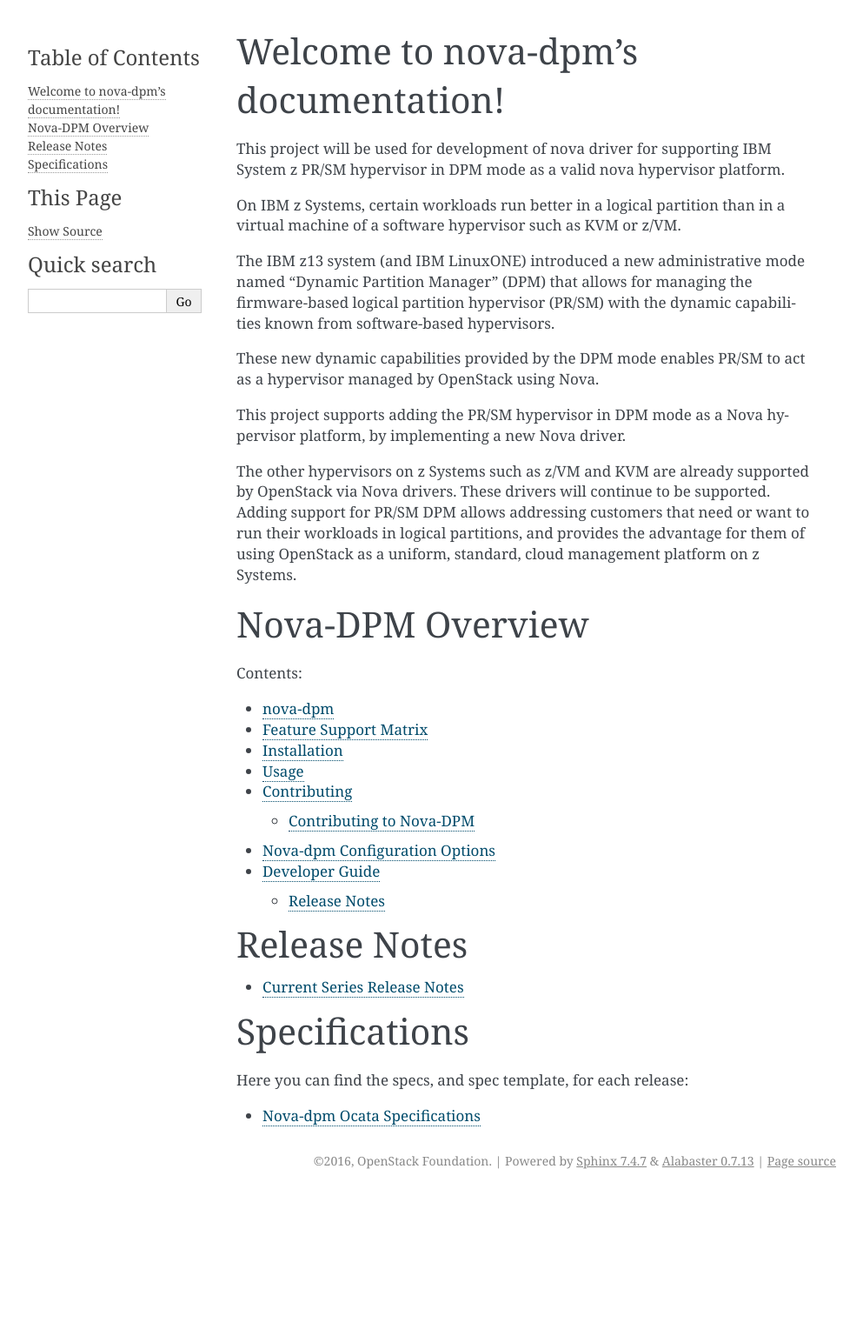
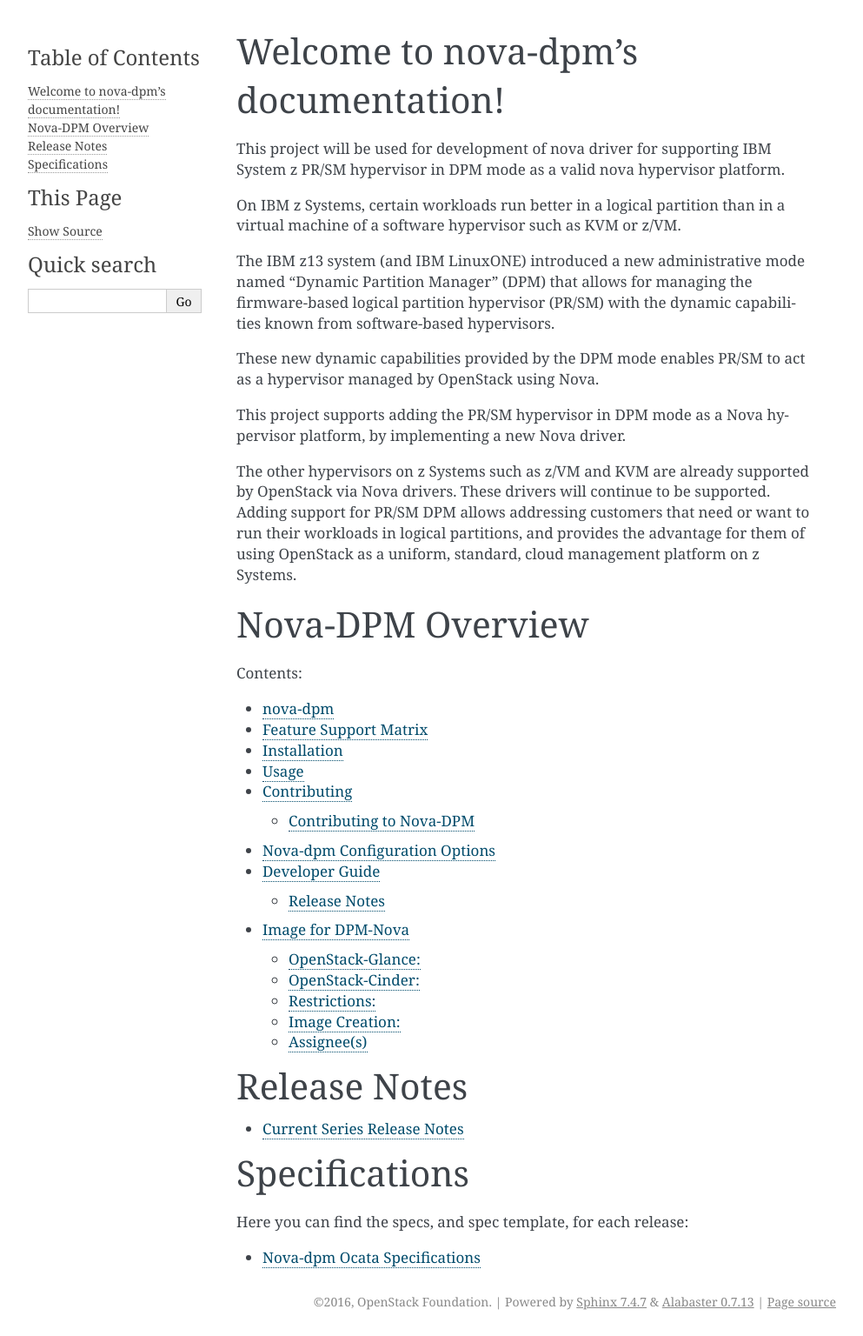
Before and after one commit to openstack-archive/nova-dpm, a Sphinx documentation site: the page built from doc/source/index.rst, in a window 1280 px wide. Shown: the whole page at 87% size, without its empty margins (148-1141 px from the left). Built offline with Sphinx 7.4.7, drawn with Linux system fonts in a browser that asks for light colours; before the commit the page ends 1374 px from its top, so only the background shows below that; some of the changed lines change nothing that is shown.

Commit message:
DPM Nova Image spec
Change-Id: Icc65fcbafc4889e3f147bae9cfadfc8890439fc4

```diff
--- /dev/null
+++ b/doc/source/image.rst
@@ -0,0 +1,82 @@
+..
+
+
+==========================================
+Image for DPM-Nova
+==========================================
+OpenStack integrated with zSystems is expected to support booting instances from Operating system in qcow2 and raw file formats. This spec explains the qcow2 image format creation for RHEL, Ubuntu ... supporting S/390 architecture.
+
+OpenStack-Glance:
+-----------------
+
+* Glance_ which is expected to maintain image files for instances created using OpenStack.
+
+* The images generated for OpenStack dpm integration will be uploaded to Glance which can be later used to create Volume.
+
+OpenStack-Cinder:
+-----------------
+
+* Bootable-volume_ is created out of the image using OpenStack-Cinder_ drivers and used to launch an Instance in OpenStack.
+
+Restrictions:
+-------------
+
+* Commonly used methodologies like snapshot creation using LVM_ are not supported by PR/SM hypervisor on zSystems.
+
+Image Creation:
+---------------
+
+* The image creation requires generalizing the boot volume attributes on an existing installed operation system(S/390 architecture) to be able to easily port the image from one partition to another based on the volume chosen.
+
+* **Image boot parameters** that are generated during the image installation process are Target-WWPN_ and LUN_.
+  Usually image installed on a partion on zSystem will contain the FCP attributes in zipl.conf_
+          rd.zfcp = 0.0.fc00,0x5105074308c212e9,0x401040a300000000
+  The above attribute will be generalized to rd.zfcp = ipldev and image creation procedure will update the ipldev parameter to relevant WWPN, LUN  based on the volume chosen for installation.
+
+* **Cloud-init** is installed on this volume as it  handles the early initialization process like setting hostname,generating ssh keys,assigning IP address,etc.,
+
+* Using qemu-img,qcow2 is extracted from this image installed volume and uploaded to Glance.
+
+Assignee(s)
+-----------
+
+Primary assignee:
+  sreeteja
+
+Other contributors:
+  None
+
+
+Testing
+=======
+
+Upload the qcow2 image to the glance and try to launch an instance using this image file .
+
+References
+==========
+
+
+.. _Glance: http://docs.openstack.org/developer/glance/
+.. _Target-WWPN: https://www-912.ibm.com/supporthome.nsf/document/51455410
+.. _LUN: http://searchstorage.techtarget.com/essentialguide/LUN-storage-Working-with-a-SANs-logical-unit-numbers
+.. _zipl.conf: https://access.redhat.com/documentation/en-US/Red_Hat_Enterprise_Linux/6/html/Installation_Guide/ap-s390info-Adding_FCP-Attached_LUNs-Persistently.html
+.. _Bootable-volume: http://docs.openstack.org/user-guide/cli-nova-launch-instance-from-volume.html
+.. _LVM: https://www.centos.org/docs/5/html/Cluster_Logical_Volume_Manager/snapshot_command.html
+.. _OpenStack-Cinder: http://docs.openstack.org/kilo/config-reference/content/section_block-storage-overview.html
+| http://searchdatacenter.techtarget.com/definition/S-390
+| https://wiki.archlinux.org/index.php/disk_cloning
+| https://www.kernel.org/pub/linux/utils/boot/dracut/dracut.html
+
+
+
+
+History
+=======
+
+.. list-table:: Revisions
+   :header-rows: 1
+
+   * - Release Name
+     - Description
+   * - Ocata
+     - Introduced
--- a/doc/source/index.rst
+++ b/doc/source/index.rst
@@ -55,7 +55,7 @@
     contributing
     sample_config
     devref
-
+    image
 
 Release Notes
 =============
```
